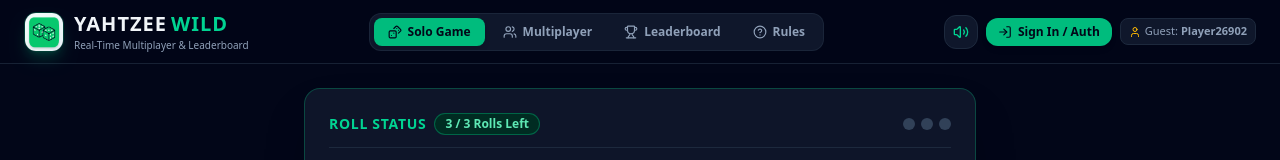
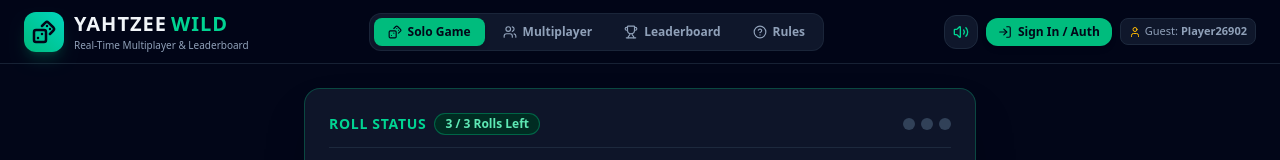
Before and after one commit to digitaldesigndj/Yahtzee-Wild-Multiplayer, a React (Vite) app: page / in a window 1280 px wide. Shown: the top 160 px of the page. Built offline with nearby package versions, Linux system fonts and the light colour scheme; no server answers.

Commit message:
refactor: replace raster icon with SVG
Remove unused image asset and manifest file in favor of a clean, resolution-independent SVG icon.

```diff
--- a/index.html
+++ b/index.html
@@ -3,21 +3,9 @@
   <head>
     <meta charset="UTF-8" />
     <meta name="viewport" content="width=device-width, initial-scale=1.0" />
-    <meta name="theme-color" content="#10b981" />
-
-    <!-- Favicon & Touch Icons -->
-    <link rel="icon" type="image/jpeg" href="/src/assets/images/app_icon_1785785319120.jpg" />
-    <link rel="shortcut icon" type="image/jpeg" href="/src/assets/images/app_icon_1785785319120.jpg" />
-    <link rel="apple-touch-icon" href="/src/assets/images/app_icon_1785785319120.jpg" />
-
-    <!-- iOS App Configuration -->
-    <meta name="apple-mobile-web-app-capable" content="yes" />
-    <meta name="apple-mobile-web-app-status-bar-style" content="black-translucent" />
-    <meta name="apple-mobile-web-app-title" content="Yahtzee Wild" />
-
-    <!-- Web App Manifest for Android & Web -->
-    <link rel="manifest" href="/manifest.json" />
-
+    <meta name="theme-color" content="#020617" />
+    <link rel="icon" type="image/svg+xml" href="/favicon.svg" />
+    <link rel="apple-touch-icon" href="/favicon.svg" />
     <title>Yahtzee Wild - Real-Time Multiplayer Yahtzee</title>
   </head>
   <body class="bg-slate-950 text-slate-100">
--- a/src/components/Header.tsx
+++ b/src/components/Header.tsx
@@ -32,12 +32,9 @@ export const Header: React.FC<HeaderProps> = ({
         <div className="w-full lg:w-auto flex items-center justify-between gap-2 shrink-0">
           {/* Brand logo */}
           <div className="flex items-center gap-2.5 cursor-pointer shrink-0" onClick={() => setActiveTab('solo')}>
-            <img
-              src="/src/assets/images/app_icon_1785785319120.jpg"
-              alt="Yahtzee Wild Icon"
-              className="w-9 h-9 sm:w-10 sm:h-10 rounded-xl shadow-lg shadow-emerald-500/20 object-cover border border-emerald-500/30"
-              referrerPolicy="no-referrer"
-            />
+            <div className="w-9 h-9 sm:w-10 sm:h-10 rounded-xl bg-gradient-to-tr from-emerald-500 to-teal-400 flex items-center justify-center shadow-lg shadow-emerald-500/20">
+              <Dices className="w-5 h-5 sm:w-6 sm:h-6 text-slate-950 stroke-[2.5]" />
+            </div>
             <div>
               <h1 className="text-base sm:text-lg md:text-xl font-black tracking-wider text-slate-100 uppercase flex items-center gap-1">
                 YAHTZEE <span className="text-emerald-400 font-extrabold">WILD</span>
```
Also changed, not shown: public/favicon.svg (added), public/manifest.json (deleted), src/assets/images/app_icon_1785785319120.jpg (deleted).
